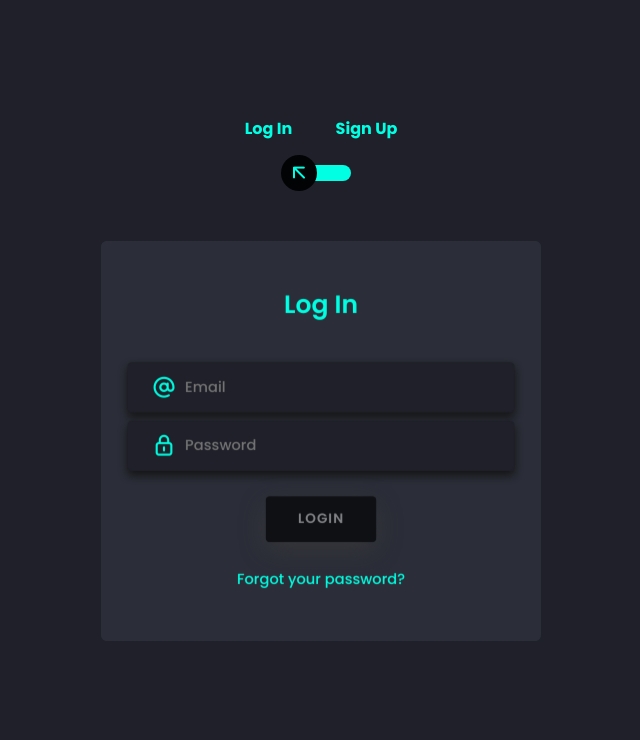
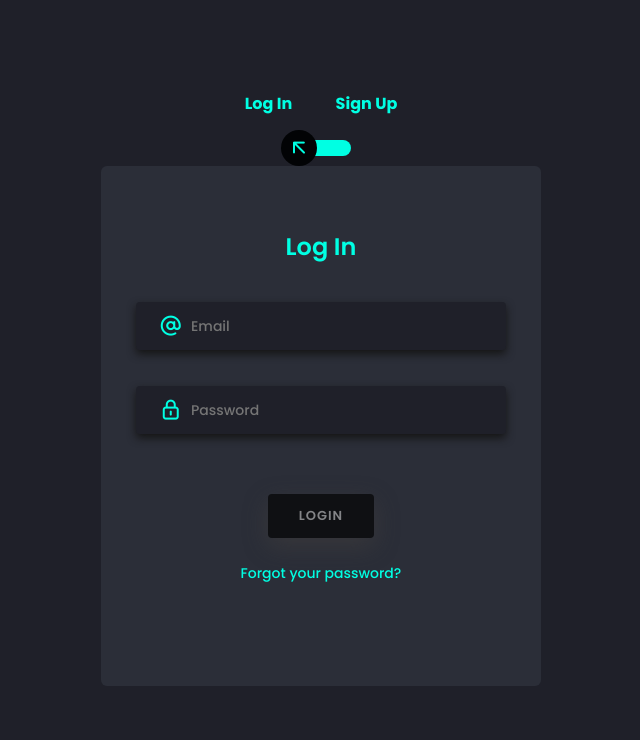
Before and after one commit to ft-mammoo/signup-login-page, a plain HTML site: page index.html in a window 1280 px wide. Shown: the whole page, without its empty margins (319-959 px from the left). Drawn offline with nearby package versions, Linux system fonts and the light colour scheme.

Commit message:
Some UI changes

```diff
--- a/index.html
+++ b/index.html
@@ -18,106 +18,82 @@
     <script src="script.js" defer></script>
   </head>
   <body>
-    <div class="section">
-      <div class="container">
-        <div class="row full-height justify-content-center">
-          <div class="col-12 text-center align-self-center py-5">
-            <div class="section pb-5 pt-5 pt-sm-2 text-center">
-
+    <div class="page-wrapper">
+      <div class="card-container">
         <!-- Header text switcher -->
         <h6 class="mb-0 pb-3"><span>Log In </span><span>Sign Up</span></h6>
-
         <!-- Toggle checkbox for switching between forms -->
         <input class="checkbox" type="checkbox" id="reg-log" name="reg-log"/>
         <label for="reg-log"></label>
-
         <!-- 3D card wrap for flip effect -->
         <div class="card-3d-wrap mx-auto">
           <div class="card-3d-wrapper">
-
             <!-- Front side: Login form -->
             <div class="card-front">
               <div class="center-wrap">
                 <div class="section text-center">
                   <h4 class="mb-4 pb-3">Log In</h4>
-
                   <!-- Login form -->
                   <form action="" id="login-form" novalidate>
-
                       <!-- Email input -->
                       <div class="form-group">
                         <input type="email" id="email-login" class="form-style" placeholder="Email">
                         <small class="error-msg"></small>
                         <i class="input-icon uil uil-at"></i>
                       </div>
-
                       <!-- Password input -->
                       <div class="form-group mt-2">
                         <input type="password" id="password-login" class="form-style" placeholder="Password">
                         <small class="error-msg"></small>
                         <i class="input-icon uil uil-lock-alt"></i>
                       </div>
-
                       <!-- Login button -->
                       <button type="submit" id="login-btn" class="btn mt-4" disabled >Login</button>
-
                       <!-- Forgot password link -->
                       <p class="mb-0 mt-4 text-center"><a href="" class="link">Forgot your password?</a></p>
                   </form>
                 </div>
               </div>
             </div>
-
             <!-- Back side: Sign up form -->
             <div class="card-back">
               <div class="center-wrap">
                 <div class="section text-center">
                   <h4 class="mb-3 pb-3">Sign Up</h4>
-
                   <!-- Sign up form -->
                   <form action="" id="signup-form" novalidate>
-
                       <!-- Full name input -->
                       <div class="form-group">
                         <input type="text" id="full-name-signup" class="form-style" placeholder="Full Name">
                         <small class="error-msg"></small>
                         <i class="input-icon uil uil-user"></i>
                       </div>
-
                       <!-- Phone number input -->
                       <div class="form-group mt-2">
                         <input type="tel" id="phone-number-signup" class="form-style" placeholder="Phone Number">
                         <small class="error-msg"></small>
                         <i class="input-icon uil uil-phone"></i>
                       </div>
-
                       <!-- Email input -->
                       <div class="form-group mt-2">
                         <input type="email" id="email-signup" class="form-style" placeholder="Email">
                         <small class="error-msg"></small>
                         <i class="input-icon uil uil-at"></i>
                       </div>
-
                       <!-- Password input -->
                       <div class="form-group mt-2">
                         <input type="password" id="password-signup" class="form-style" placeholder="Password">
                         <small class="error-msg"></small>
                         <i class="input-icon uil uil-lock-alt"></i>
                       </div>
-
                       <!-- Register button -->
                       <button type="submit" id="register-btn" class="btn mt-4" disabled>Register</button>
                   </form>
                 </div>
               </div>
             </div> <!-- end card-back -->
-
           </div> <!-- end card-3d-wrapper -->
         </div> <!-- end card-3d-wrap -->
-
-            </div>
-          </div>
-        </div>
       </div>
     </div>
   </body>
--- a/style.css
+++ b/style.css
@@ -1,6 +1,11 @@
 /* Import Google Font */
 @import url('https://fonts.googleapis.com/css?family=Poppins:400,500,600,700,800,900');
 
+html, body {
+  height: 100%;
+  margin: 0;
+  padding: 0;
+}
 /* Base body styles */
 body {
   font-family: 'Poppins', sans-serif;
@@ -8,6 +13,7 @@ body {
   line-height: 1.7;
   color: #00FFE3;
   background-color: #1f2029;
+  margin: 0;
 }
 
 /* Remove underline on hover links */
@@ -34,16 +40,6 @@ h4 {
 h6 span {
   padding: 0 20px;
   font-weight: 700;
-}
-
-/* Utility layout classes */
-.section {
-  position: relative;
-  width: 100%;
-  display: block;
-}
-.full-height {
-  min-height: 100vh;
 }
 
 /* Hide checkbox from view */
@@ -95,31 +91,38 @@ h6 span {
   position: relative;
   width: 440px;
   max-width: 100%;
-  height: 400px;
   perspective: 800px;
-  margin-top: 60px;
   transform-style: preserve-3d;
+  transition: height 0.3s ease;
+  height: 540px;
 }
 
-/* Inner wrapper that rotates */
+
 .card-3d-wrapper {
+  position: relative;
   width: 100%;
-  height: 100%;
-  position: absolute;
-  transition: all 600ms ease-out;
   transform-style: preserve-3d;
+  transition: transform 0.6s ease-out;
 }
 
+
 /* Front and back faces of the card */
-.card-front, .card-back {
+.card-front,
+.card-back {
+  position: absolute;
+  height: 100%;
   width: 100%;
-  height: 100%;
-  position: absolute;
   background-color: #2b2e38;
-  background-image: url('/img/pattern_japanese-pattern-2_1_2_0-0_0_1__ffffff00_000000.png');
   border-radius: 6px;
   transform-style: preserve-3d;
+  backface-visibility: hidden;
+  padding-bottom: 32px;
+  min-height: 520px;
+  display: flex;
+  flex-direction: column;
+  justify-content: center;
 }
+
 
 /* Rotate the back side 180 degrees */
 .card-back {
@@ -133,13 +136,11 @@ h6 span {
 
 /* Centering the form content */
 .center-wrap {
-  position: absolute;
+  position: relative;
   width: 100%;
-  top: 50%;
-  left: 0;
-  padding: 0 35px;
-  transform: translate3d(0, -50%, 35px) perspective(100px);
-  z-index: 20;
+  padding: 20px 35px;
+  transform: none;
+  top: auto;
 }
 
 /* Input field group */
@@ -147,6 +148,7 @@ h6 span {
   position: relative;
   margin: 0;
   padding: 0;
+  margin-bottom: 16px;
 }
 
 /* Input styling */
@@ -220,5 +222,23 @@ h6 span {
 .error-msg {
   color: #f00909ee;
   font-size: 13px;
-  margin-top: 10px;
+  height: 16px;
+  margin-top: 4px;
+  display: block;
+  overflow: hidden;
 }
+
+.page-wrapper {
+  height: 100vh;
+  display: flex;
+  justify-content: center;
+  align-items: center;
+  padding: 20px;
+  box-sizing: border-box;
+}
+
+.card-container {
+  width: 100%;
+  max-width: 480px;
+  text-align: center;
+}
```
Lines whose indentation alone changed are shown as unchanged.
